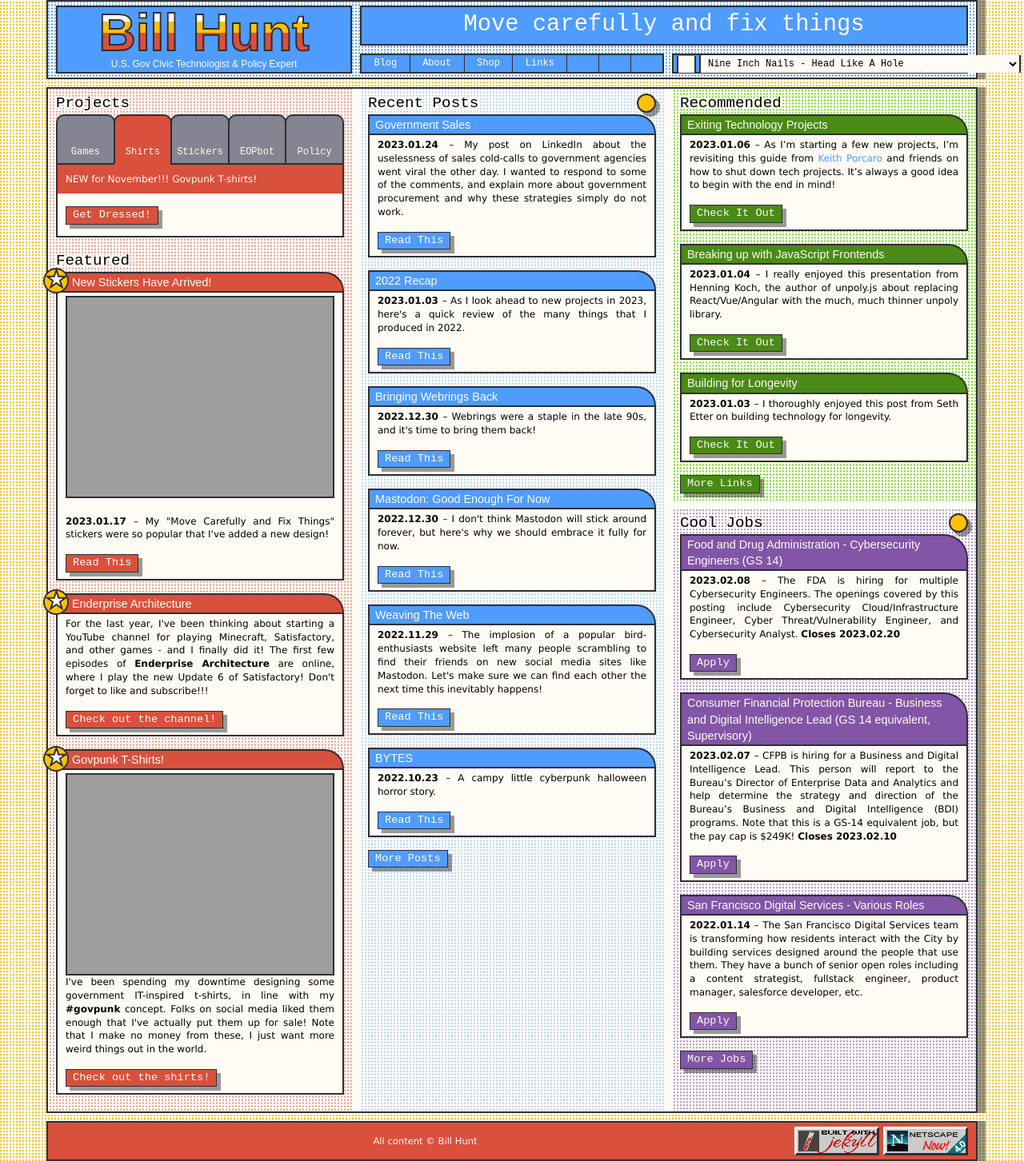
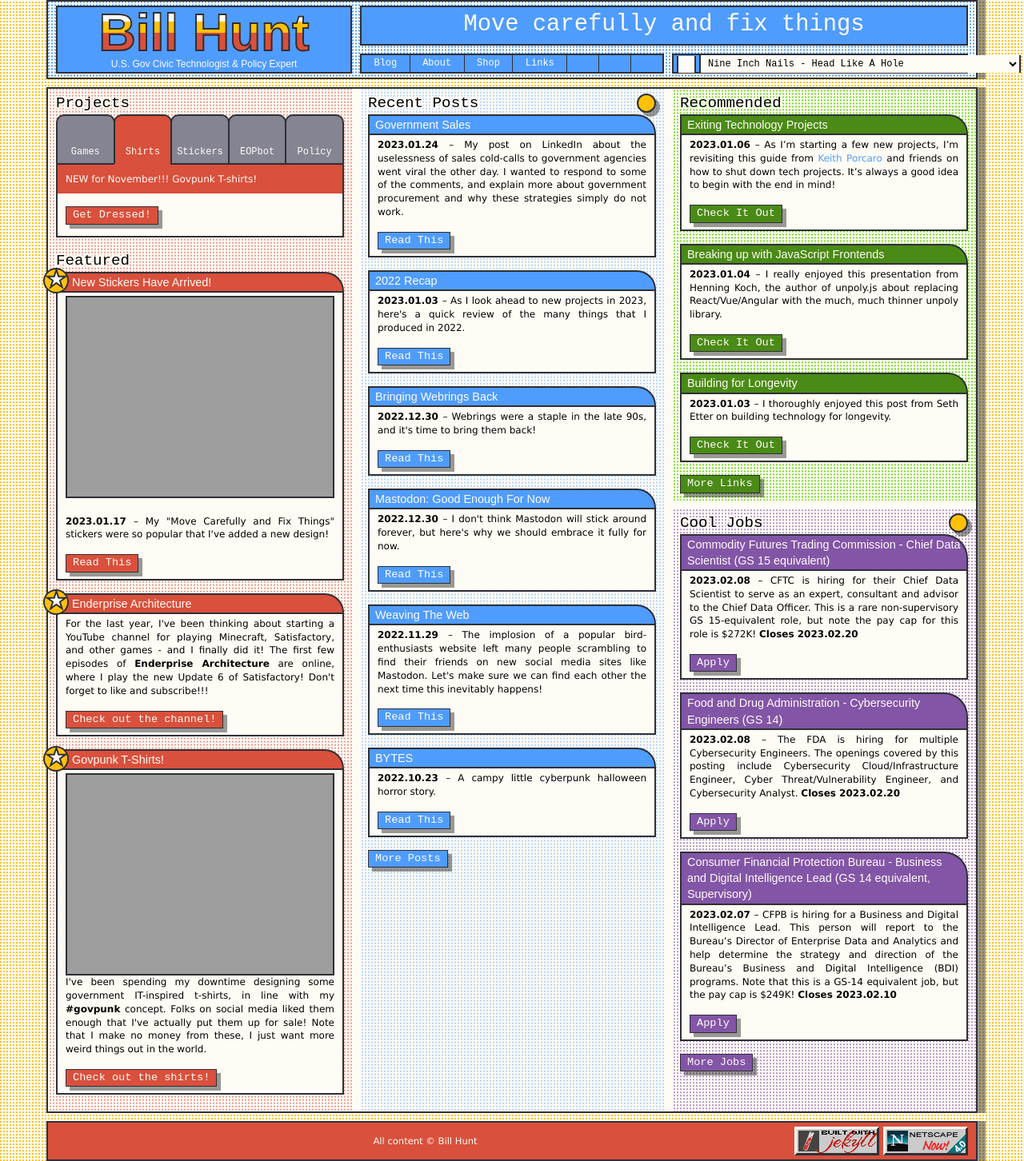
Before and after one commit to krusynth/billhunt.dev, a Jekyll site: the page built from index.md, in a window 1280 px wide. Shown: the whole page at 80% size. Built offline with Jekyll 4.4.1, drawn with Linux system fonts in a browser that asks for light colours; some web fonts are replaced.

Commit message:
Update jobs.

```diff
--- a/_data/jobs.yml
+++ b/_data/jobs.yml
@@ -1,3 +1,9 @@
+- title: Commodity Futures Trading Commission - Chief Data Scientist  (GS 15 equivalent)
+  url: https://www.usajobs.gov/job/704872500
+  date: 2023-02-08
+  closes: 2023-02-20
+  content: CFTC is hiring for their Chief Data Scientist to serve as an expert, consultant and advisor to the Chief Data Officer. This is a rare non-supervisory GS 15-equivalent role, but note the pay cap for this role is $272K!
+
 - title: Food and Drug Administration - Cybersecurity Engineers (GS 14)
   url: https://www.usajobs.gov/job/705302500
   date: 2023-02-08
```
